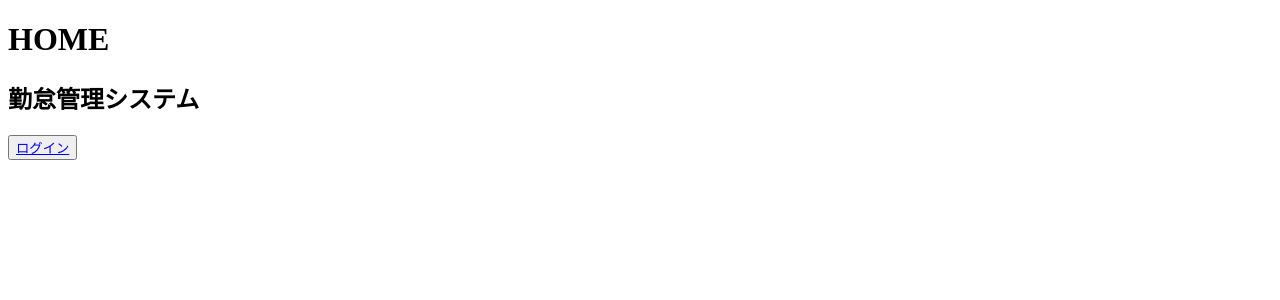
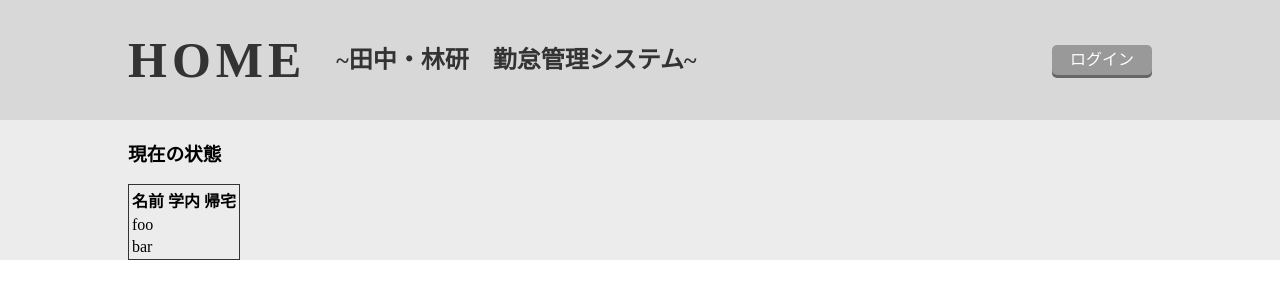
Before and after one commit to godyp/time_checker, a PHP site: page / in a window 1280 px wide. Shown: the top 300 px of the page. Run offline with PHP 8.4, Linux system fonts and the light colour scheme.

Commit message:
cssフォルダの追加とindex.phpの編集

```diff
--- /dev/null
+++ b/time_checker/css/style.css
@@ -0,0 +1,66 @@
+body{
+    margin:0;
+    user-select: none;
+}
+
+a {
+    text-decoration: none;
+}
+
+.main {
+    width: 100%;
+    background-color:#ECECEC;
+}
+
+.container{
+    width:80%;
+    margin:0 auto;
+}
+
+header{
+    padding-top: 10px;
+    padding-bottom: 10px;
+    height:100px;
+    background-color:#D9D8D9;
+}
+
+.main .header-left {
+    float:left;
+    height: 100px;
+    line-height:100px;
+    margin-top:0;
+    margin-bottom:0;
+    color: #333333;
+}
+
+.main .header-right{
+    display: inline-block;
+    height: 30px;
+    line-height: 30px;
+    width:100px;
+    text-align: center;
+    margin-top:35px;
+    background-color:#999;
+    border-radius: 5px;
+    color: white;
+    float:right;
+    box-shadow: 0 3px #666;
+}
+
+.main .header-right:hover{
+    cursor: pointer;
+}
+
+.main header h1{
+    letter-spacing:5px;
+    margin-right:30px;
+    font-size:50px;
+}
+
+
+
+
+
+.state{
+    border: 1px solid #333;
+}
--- a/time_checker/index.php
+++ b/time_checker/index.php
@@ -1,12 +1,44 @@
 <!DOCTYPE html>
 <html lang="ja">
+
 <head>
     <meta charset="UTF-8">
     <title>Time Checker</title>
+    <link rel="stylesheet" href="./css/style.css">
 </head>
+
 <body>
-    <h1>HOME</h1>
-    <h2>勤怠管理システム</h2>
-    <button><a href="./rogin.php">ログイン</a></button>
+    <div class="main">
+        <header>
+            <div class="container">
+                <h1 class="header-left">HOME</h1>
+                <h2 class="header-left">~田中・林研　勤怠管理システム~</h2>
+                <a class="header-right" href="./rogin.php">ログイン</a>
+            </div>
+        </header>
+        <div class="db-table">
+            <div class="container">
+                <h3>現在の状態</h3>
+                <table class="state">
+                    <tr>
+                        <th>名前</th>
+                        <th>学内</th>
+                        <th>帰宅</th>
+                    </tr>
+                    <tr>
+                        <td>foo</td>
+                        <td></td>
+                        <td></td>
+                    </tr>
+                    <tr>
+                        <td>bar</td>
+                        <td></td>
+                        <td></td>
+                    </tr>
+                </table>
+            </div>
+        </div>
+    </div>
 </body>
+
 </html>
```
Also changed, not shown: README.md.
